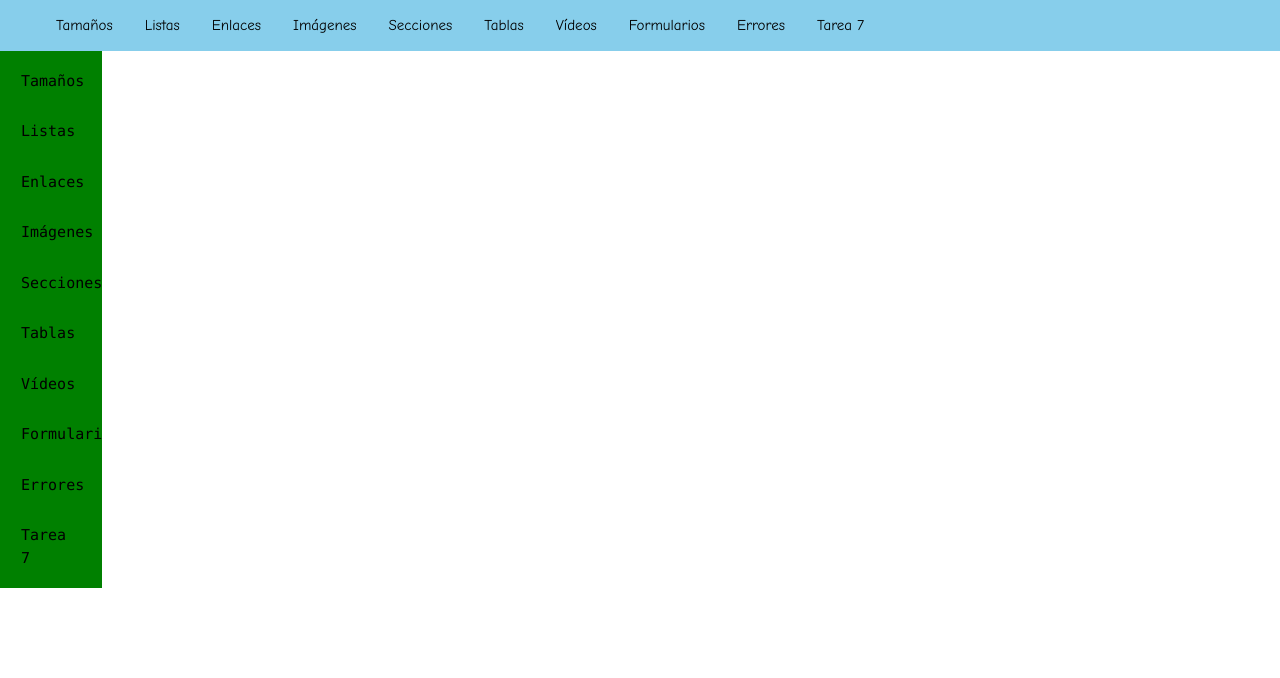
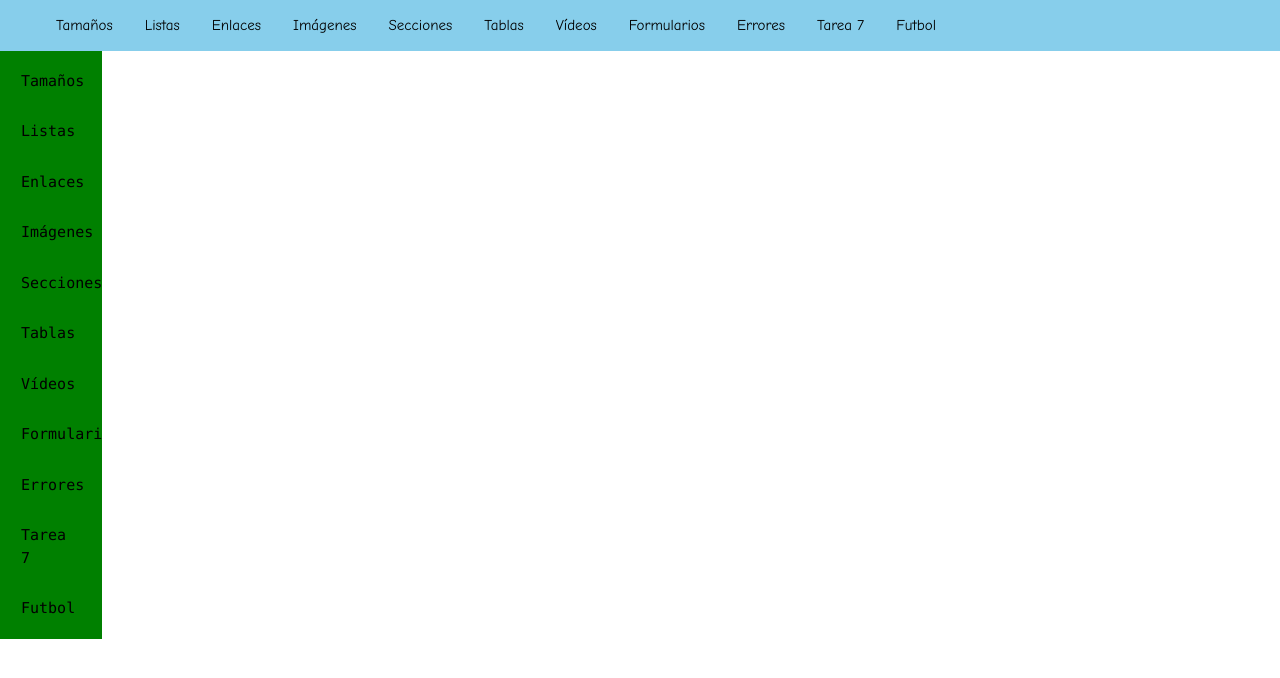
Before and after one commit to 1DAW-alejandgut302/alejandgut302.github.io, a plain HTML site: page index.html in a window 1280 px wide. Drawn offline with nearby package versions, Linux system fonts and the light colour scheme.

Commit message:
Update index.html

```diff
--- a/index.html
+++ b/index.html
@@ -21,6 +21,7 @@
             <li><a href="8formularios.html">Formularios</a></li>
             <li><a href="errores.html">Errores</a></li>
             <li><a href="9html5.html">Tarea 7</a></li>
+            <li><a href="futbol.html">Futbol</a></li>
         </ol>
         <ol id="vertical">
             <li><a href="1tamaños.html">Tamaños</a></li>
@@ -33,6 +34,7 @@
             <li><a href="8formularios.html">Formularios</a></li>
             <li><a href="errores.html">Errores</a></li>
             <li><a href="9html5.html">Tarea 7</a></li>
+            <li><a href="futbol.html">Futbol</a></li>
         </ol>
     </body>
 </html>
```
